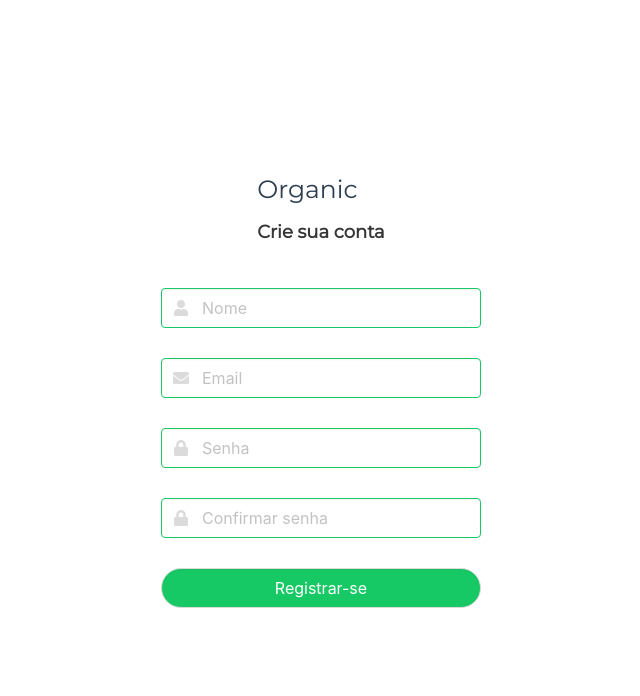
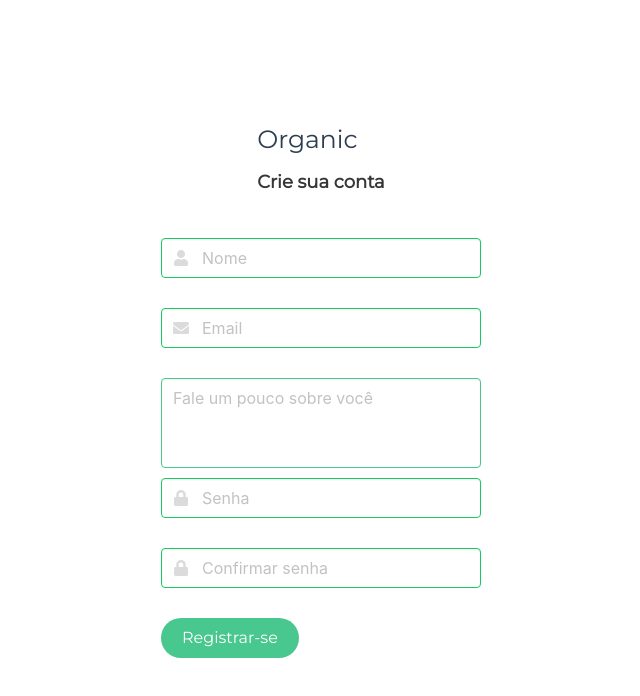
Before and after one commit to ClebsonDantasUchoa/organic_frontend, a Vue app: page /signup in a window 1280 px wide. Shown: the top 696 px of the page, without its empty margins (319-959 px from the left). Built offline with nearby package versions, Linux system fonts and the light colour scheme; no server answers; what vue2-perfect-scrollbar would draw is missing.

Commit message:
User register finished
 Implemented: save user data in Firestore

```diff
--- a/src/views/Signup.vue
+++ b/src/views/Signup.vue
@@ -34,9 +34,18 @@
         </p>
       </div>
 
+      <textarea
+        class="input is-success description"
+        type="text-area"
+        placeholder="Fale um pouco sobre você"
+        v-model="form.description"
+        rows="5"
+        cols="25"
+      ></textarea>
+
       <div class="field">
         <p class="control has-icons-left">
-          <input id="password" class="input border-input password" type="password" placeholder="Senha" />
+          <input id="password" class="input border-input" type="password" v-model="confirmPass" placeholder="Senha" />
           <span class="icon is-small is-left">
             <i class="fas fa-lock"></i>
           </span>
@@ -58,7 +67,7 @@
         </p>
       </div>
 
-      <input class="input is-rounded submit" v-on:click="confirmPassword()" type="submit" value="Registrar-se" />
+      <div class="button is-success is-rounded" :class="{'is-loading': loading}" @click="submit">Registrar-se</div>
       <article class="message is-danger">
         <div v-if="error" class="message-body">{{error}}</div>
       </article>
@@ -69,43 +78,69 @@
 <script>
 
 import firebase from "firebase";
+let db = firebase.firestore()
 
 export default {
   data() {
     return {
+      loading: false,
       form: {
         name: "",
         email: "",
-        password: ""
+        password: "",
+        description: ""
       },
+      confirmPass: "",
       error: null
     };
   },
+
+  watch: {
+    "form.password"() {
+      if (this.form.password !== this.confirmPass)
+        this.error = "As senhas precisam ser iguais!"
+      else
+        this.error = ""
+    }
+  },
+
   methods: {
-      confirmPassword() {
-          let password = document.getElementById("password").value
-          let passwordConfirmation = document.getElementById("passwordConfirmation").value
-          if(password !== passwordConfirmation){
-              this.error = "As senhas precisam ser iguais"
-          }
-          else{
-            this.error = null
-          }
+      async submit() {
+        this.loading = true
+        if(this.error) return
+        try {
+          await firebase.auth().createUserWithEmailAndPassword(this.form.email, this.form.password).then(data => {
+            data.user.updateProfile({
+                displayName: this.form.name
+            })
+          })
+          await this.saveUserData()
+          localStorage.setItem("uemail", this.form.email)
+          this.$router.push("/feed");
+        } catch (error) {
+          this.error = error.message;
+        }
+        this.loading = false
       },
-      submit() {
-        if(this.error) return
-        firebase.auth().createUserWithEmailAndPassword(this.form.email, this.form.password).then(data => {
-          data.user.updateProfile({
-              displayName: this.form.name
-          }).then(() => {
-            localStorage.setItem("uemail", data.user.email)
-            this.$router.push("/feed");
-          });
+      async saveUserData(){
+        await db.collection("users").add({
+          created: new Date(),
+          description: this.form.description,
+          email: this.form.email,
+          followers: 0,
+          following: 0,
+          name: this.form.name
         })
-        .catch(err => {
-          this.error = err.message;
+        .then(function(docRef) {
+          db.collection("users").doc(docRef.id).update({
+            _id: docRef.id
+          })
+          console.log("User created with ID: ", docRef.id);
+        })
+        .catch(function(error) {
+          console.error("Error adding User: ", error);
         });
-    }
+      }
   }
 };
 </script>
@@ -147,4 +182,11 @@ header{
 .message{
   margin-top: 15px
 }
+.description{
+  resize: none;
+  height: 90px;
+  min-height: 40px;
+  max-height: 100px;
+  margin-bottom: 10px
+}
 </style>
```
